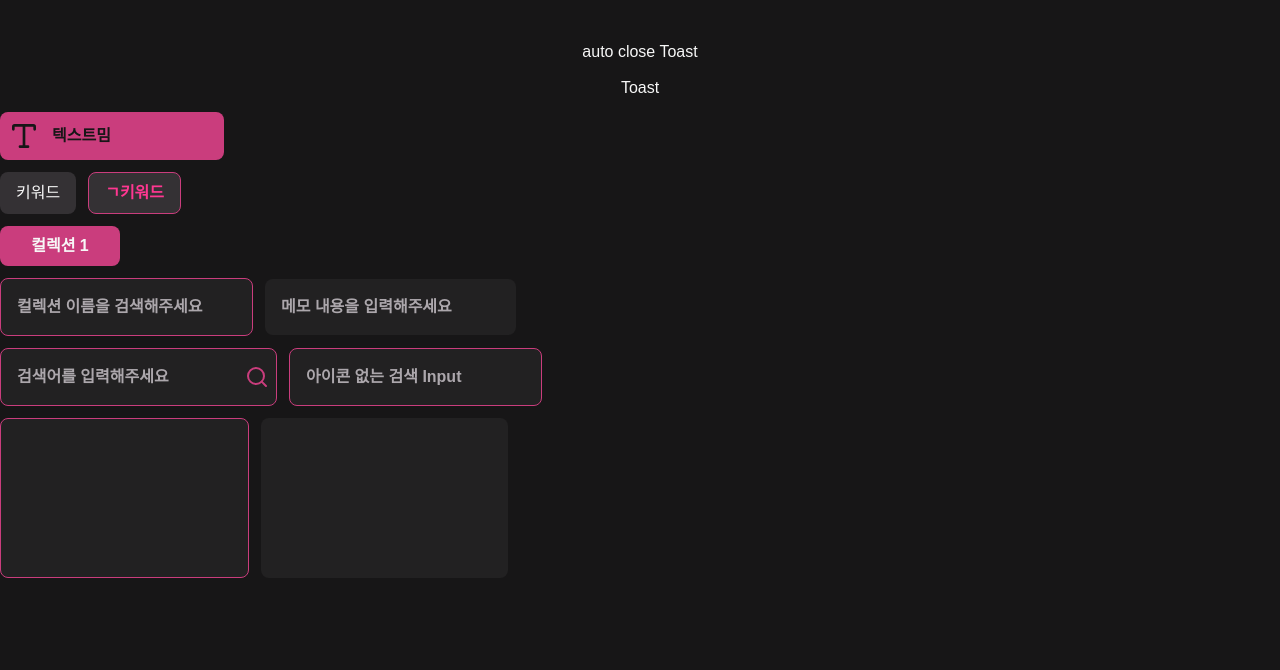
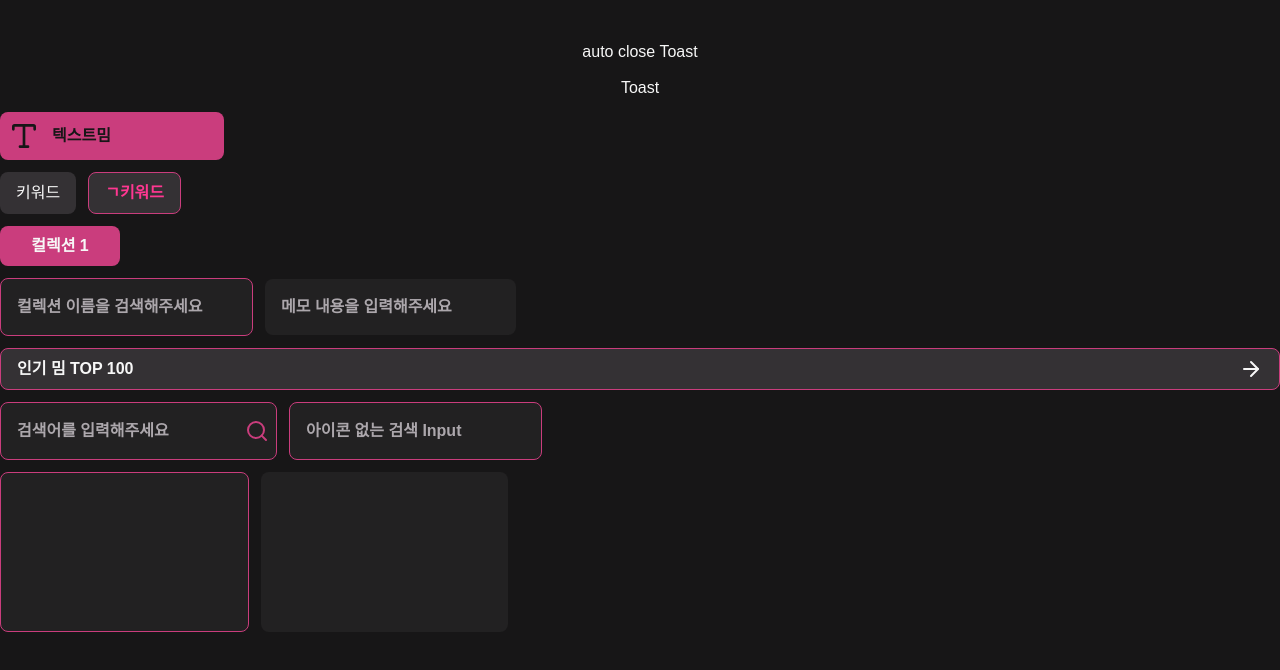
Before and after one commit to meme-party/front, a Next.js app: page /test in a window 1280 px wide. Shown: the top 670 px of the page. Built offline with nearby package versions, Linux system fonts and the light colour scheme.

Commit message:
feat: MoreViewButton 구현

```diff
--- a/src/app/(routes)/test/page.tsx
+++ b/src/app/(routes)/test/page.tsx
@@ -3,6 +3,7 @@
 import Button from "@/components/Button"
 import Input from "@/components/Input"
 import MemeTypeButton from "@/components/MemeTypeButton"
+import MoreViewButton from "@/components/MoreViewButton"
 import SearchInput from "@/components/SearchInput"
 import TagButton from "@/components/TagButton"
 import Textarea from "@/components/Textarea"
@@ -33,6 +34,9 @@ export default function TestPage() {
         <Input placeholder="메모 내용을 입력해주세요" className="border-none" />
       </article>
       <article className="flex gap-[12px]">
+        <MoreViewButton title="인기 밈 TOP 100" onClick={() => console.log("인기 밈 TOP 100 클릭")} />
+      </article>
+      <article className="flex gap-[12px]">
         <SearchInput
           placeholder="검색어를 입력해주세요"
           onSearch={() => console.log("검색 이벤트!")}
--- /dev/null
+++ b/src/components/MoreViewButton.tsx
@@ -0,0 +1,24 @@
+import { ArrowRight, type LucideProps } from "lucide-react"
+import type { ButtonHTMLAttributes, ComponentType, SVGProps } from "react"
+import Button from "./Button"
+import { cn } from "@/utils/cn"
+
+interface Params extends ButtonHTMLAttributes<HTMLButtonElement> {
+  title: string
+  Icon?: ComponentType<SVGProps<SVGSVGElement>>
+  iconProps?: Omit<LucideProps, "ref">
+}
+export default function MoreViewButton({ title, Icon = ArrowRight, iconProps, ...buttonProps }: Params) {
+  return (
+    <Button
+      {...buttonProps}
+      className={cn(
+        "relative flex w-full cursor-pointer items-center justify-between rounded-lg border border-primary-400 bg-gray-scale-700 p-2 px-4 text-white",
+        buttonProps.className
+      )}
+    >
+      <p className="font-semibold">{title}</p>
+      <Icon {...iconProps} />
+    </Button>
+  )
+}
```
